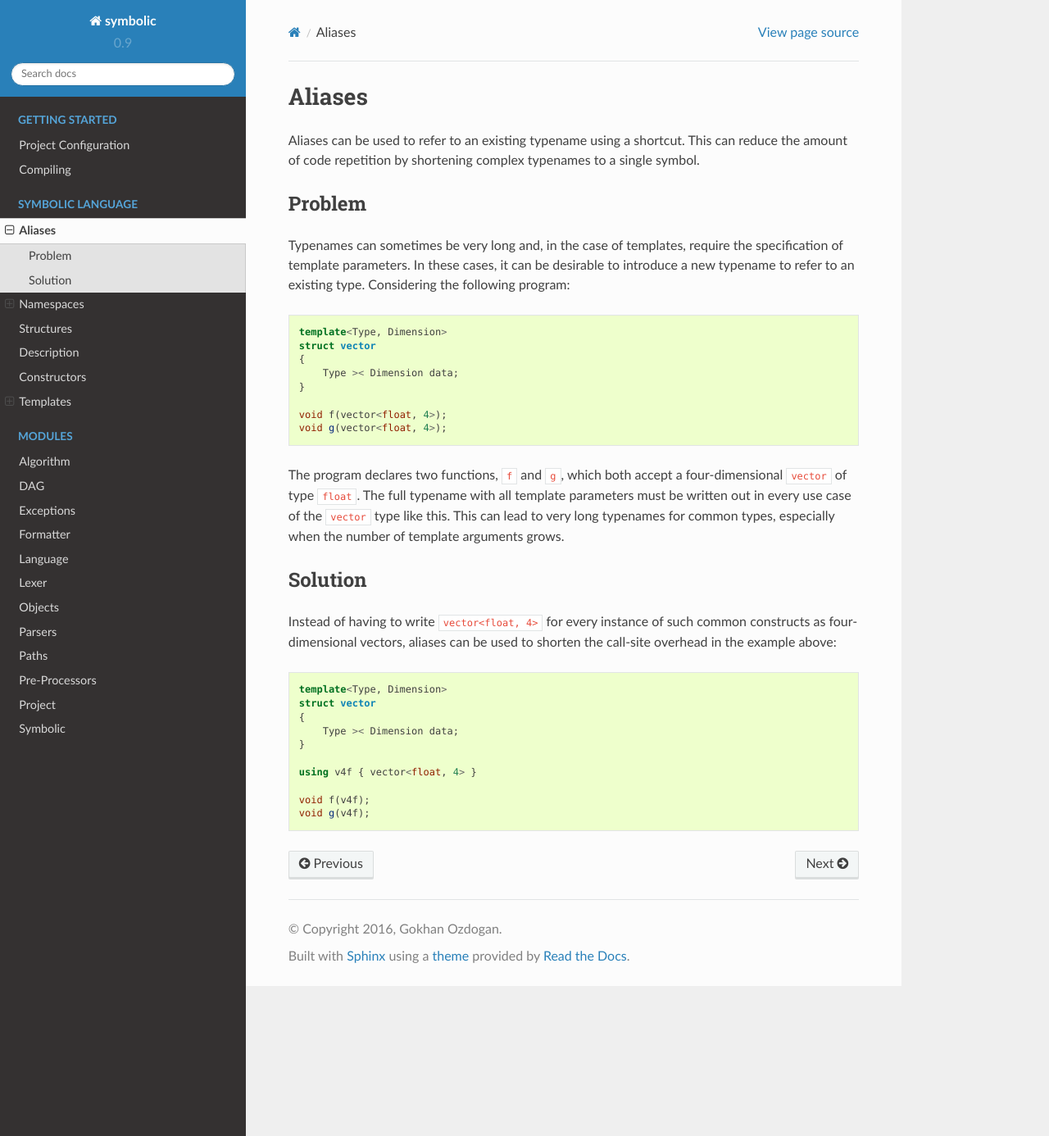
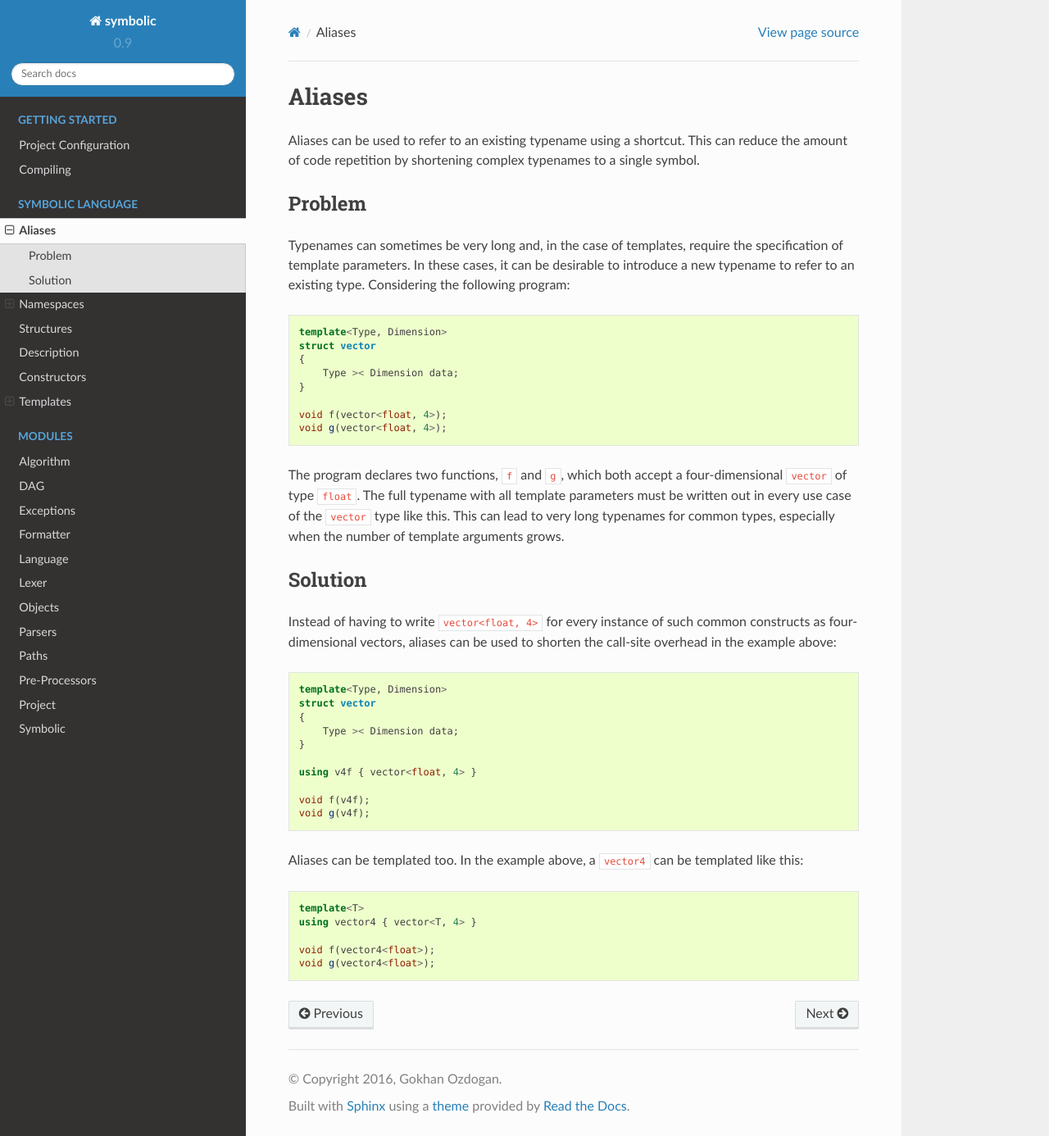
Before and after one commit to yoshimon/symbolic, a Sphinx documentation site: the page built from doc/sphinx/source/symbolic_language/aliases.rst, in a window 1280 px wide and 1386 px high. Shown: the whole window at 82% size. Built offline with Sphinx 7.4.7 and the Read the Docs theme 2.0.0, drawn with Linux system fonts in a browser that asks for light colours; pages that are not in the unit, such as notebooks, are missing from menus.

Commit message:
Updated doc.

```diff
--- a/doc/sphinx/source/symbolic_language/aliases.rst
+++ b/doc/sphinx/source/symbolic_language/aliases.rst
@@ -35,3 +35,13 @@ Instead of having to write :code:`vector<float, 4>` for every instance of such c
 
     void f(v4f);
     void g(v4f);
+
+Aliases can be templated too. In the example above, a :code:`vector4` can be templated like this:
+
+.. code-block:: cpp
+
+    template<T>
+    using vector4 { vector<T, 4> }
+
+    void f(vector4<float>);
+    void g(vector4<float>);
```
